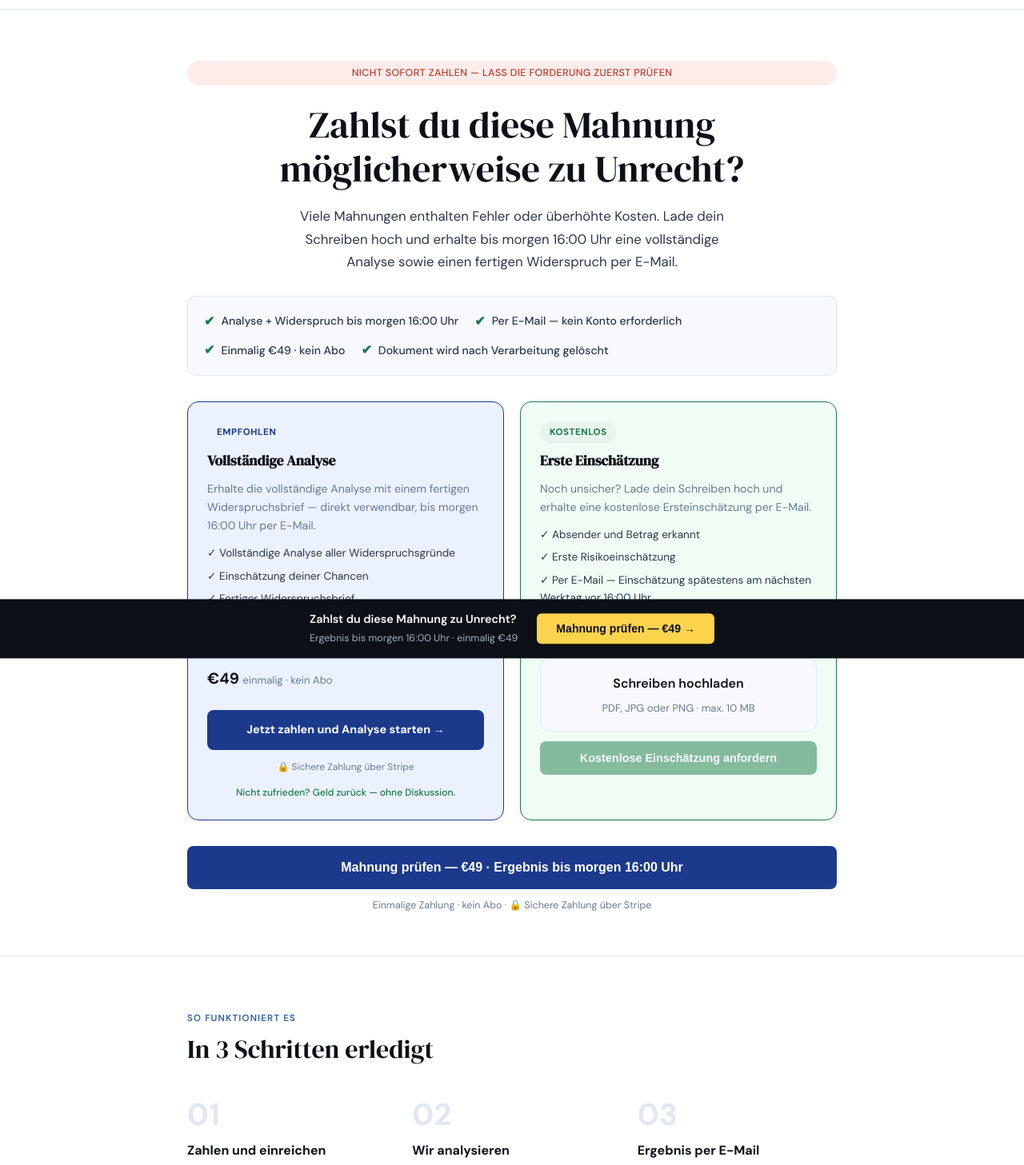
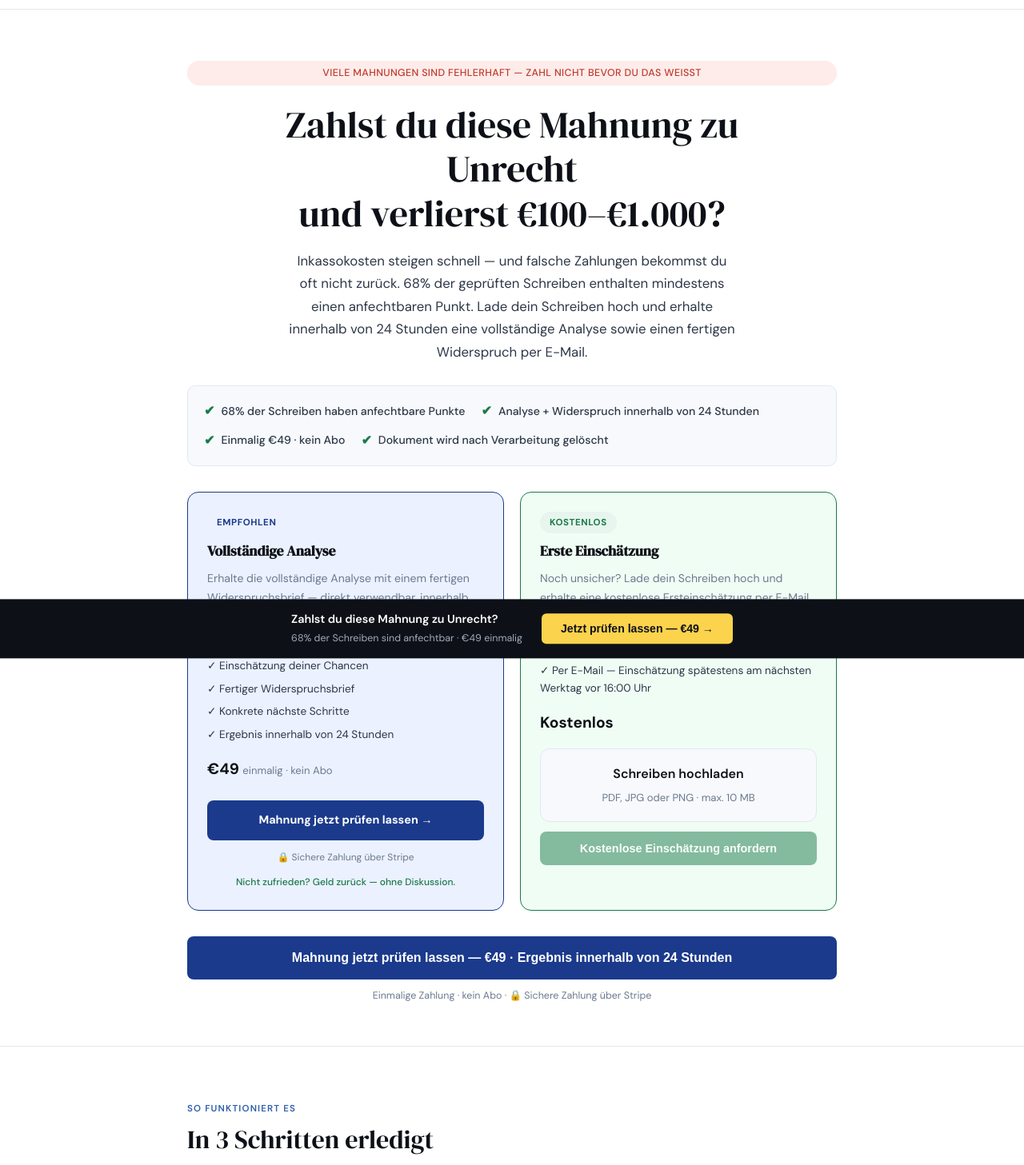
Before and after one commit to DickGroen/mahnungcheck.de, a website: page public/index.html in a window 1280 px wide. Shown: the part 51-1508 px from the top of the page at 80% size. Drawn offline with Linux system fonts and the light colour scheme.

Commit message:
Update text for clarity and urgency in index.html

```diff
--- a/public/index.html
+++ b/public/index.html
@@ -31,20 +31,21 @@
   <div class="container">
 
     <div class="hero__eyebrow" style="justify-content:center;text-align:center;display:block;margin-left:auto;margin-right:auto;">
-      Nicht sofort zahlen — lass die Forderung zuerst prüfen
+      Viele Mahnungen sind fehlerhaft — zahl nicht bevor du das weißt
     </div>
 
-    <h1 style="text-align:center;">Zahlst du diese Mahnung möglicherweise zu Unrecht?</h1>
+    <h1 style="text-align:center;">Zahlst du diese Mahnung zu Unrecht<br>und verlierst €100–€1.000?</h1>
 
     <p class="hero__sub" style="text-align:center;margin-left:auto;margin-right:auto;">
-      Viele Mahnungen enthalten Fehler oder überhöhte Kosten.
-      Lade dein Schreiben hoch und erhalte bis morgen 16:00 Uhr eine vollständige Analyse sowie einen fertigen Widerspruch per E-Mail.
+      Inkassokosten steigen schnell — und falsche Zahlungen bekommst du oft nicht zurück.
+      68% der geprüften Schreiben enthalten mindestens einen anfechtbaren Punkt.
+      Lade dein Schreiben hoch und erhalte innerhalb von 24 Stunden eine vollständige Analyse sowie einen fertigen Widerspruch per E-Mail.
     </p>
 
     <!-- VALUE STRIP -->
     <div class="value-strip">
-      <span class="value-item"><span class="vi-check">✔</span> Analyse + Widerspruch bis morgen 16:00 Uhr</span>
-      <span class="value-item"><span class="vi-check">✔</span> Per E-Mail — kein Konto erforderlich</span>
+      <span class="value-item"><span class="vi-check">✔</span> 68% der Schreiben haben anfechtbare Punkte</span>
+      <span class="value-item"><span class="vi-check">✔</span> Analyse + Widerspruch innerhalb von 24 Stunden</span>
       <span class="value-item"><span class="vi-check">✔</span> Einmalig €49 · kein Abo</span>
       <span class="value-item"><span class="vi-check">✔</span> Dokument wird nach Verarbeitung gelöscht</span>
     </div>
@@ -56,17 +57,17 @@
       <div class="optie-card optie-card--betaald">
         <div class="optie-badge optie-badge--betaald">Empfohlen</div>
         <h3 class="optie-title">Vollständige Analyse</h3>
-        <p class="optie-desc">Erhalte die vollständige Analyse mit einem fertigen Widerspruchsbrief — direkt verwendbar, bis morgen 16:00 Uhr per E-Mail.</p>
+        <p class="optie-desc">Erhalte die vollständige Analyse mit einem fertigen Widerspruchsbrief — direkt verwendbar, innerhalb von 24 Stunden per E-Mail.</p>
         <ul class="optie-list">
           <li>✓ Vollständige Analyse aller Widerspruchsgründe</li>
           <li>✓ Einschätzung deiner Chancen</li>
           <li>✓ Fertiger Widerspruchsbrief</li>
           <li>✓ Konkrete nächste Schritte</li>
-          <li>✓ Ergebnis bis morgen 16:00 Uhr</li>
+          <li>✓ Ergebnis innerhalb von 24 Stunden</li>
         </ul>
         <div class="optie-price">€49 <span>einmalig · kein Abo</span></div>
         <a href="https://buy.stripe.com/test_cNidRa6Pidv99dYbJW14401" class="optie-btn optie-btn--betaald">
-          Jetzt zahlen und Analyse starten →
+          Mahnung jetzt prüfen lassen →
         </a>
         <p class="optie-security">🔒 Sichere Zahlung über Stripe</p>
         <p class="optie-guarantee">Nicht zufrieden? Geld zurück — ohne Diskussion.</p>
@@ -114,20 +115,20 @@
       <div class="teaser__header">
         <div>
           <div style="font-size:0.72rem;color:#9CA3AF;margin-bottom:4px;letter-spacing:0.05em;text-transform:uppercase;">Erkannt</div>
-          <div class="teaser__company" id="teaser-company">Dein Schreiben ist bereit zur Analyse</div>
+          <div class="teaser__company" id="teaser-company">Unberechtigte Forderung erkannt</div>
         </div>
         <div class="teaser__status-label">Bereit</div>
       </div>
       <div class="teaser__body">
-        <div class="teaser__found" id="teaser-found">Gut. Das passiert jetzt:</div>
-        <div class="teaser__sub" id="teaser-sub">Dein Schreiben wurde erkannt. Klicke unten, um deine Analyse anzufordern — Ergebnis bis morgen 16:00 Uhr.</div>
+        <div class="teaser__found" id="teaser-found">Erste Feststellung:</div>
+        <div class="teaser__sub" id="teaser-sub">Wir haben Anhaltspunkte für eine anfechtbare Forderung gefunden. Die vollständige Prüfung folgt nach der Zahlung.</div>
         <div class="teaser__locked">
           <div class="lock-icon">
             <svg width="16" height="16" fill="none" viewBox="0 0 24 24" stroke="white" stroke-width="2"><rect x="3" y="11" width="18" height="11" rx="2"/><path d="M7 11V7a5 5 0 0 1 10 0v4"/></svg>
           </div>
           <div class="teaser__locked-text" id="teaser-locked-text">
             <strong>Vollständige Analyse nach Zahlung</strong>
-            Widerspruchsgründe, Einschätzung und fertiger Widerspruch — bis morgen 16:00 Uhr per E-Mail.
+            Widerspruchsgründe, Einschätzung und fertiger Widerspruch — innerhalb von 24 Stunden per E-Mail.
           </div>
         </div>
       </div>
@@ -136,7 +137,7 @@
     <!-- CTA -->
     <div class="cta-wrap">
       <button class="cta-main" onclick="openModal()">
-        Mahnung prüfen — €49 · Ergebnis bis morgen 16:00 Uhr
+        Mahnung jetzt prüfen lassen — €49 · Ergebnis innerhalb von 24 Stunden
       </button>
       <div class="cta-sub">Einmalige Zahlung · kein Abo · 🔒 Sichere Zahlung über Stripe</div>
     </div>
@@ -212,21 +213,22 @@
   <div class="container">
     <div class="section-label">Erfahrungen</div>
     <h2>Was andere Nutzer sagen</h2>
+    <p style="font-size:0.8rem;color:var(--muted);margin-bottom:20px;">Die folgenden Erfahrungsberichte sind Beispiele — keine verifizierten Bewertungen.</p>
     <div class="reviews">
       <div class="review">
         <div class="stars">★★★★★</div>
         <div class="review__text">&ldquo;Intrum wollte &euro;340 von mir &mdash; laut Analyse war die Forderung verj&auml;hrt. Widerspruch eingelegt, seitdem nichts mehr geh&ouml;rt.&rdquo;</div>
-        <div class="review__author">Markus V. — Berlin</div>
+        <div class="review__author">Beispiel — Nutzer aus Berlin</div>
       </div>
       <div class="review">
         <div class="stars">★★★★★</div>
         <div class="review__text">&ldquo;Die Inkassokosten waren fast doppelt so hoch wie erlaubt. Der fertige Widerspruch war am n&auml;chsten Morgen in meinem Postfach &mdash; direkt abgeschickt.&rdquo;</div>
-        <div class="review__author">Fatima E. — Hamburg</div>
+        <div class="review__author">Beispiel — Nutzerin aus Hamburg</div>
       </div>
       <div class="review">
         <div class="stars">★★★★★</div>
         <div class="review__text">&ldquo;EOS hatte keinen Nachweis f&uuml;r die urspr&uuml;ngliche Mahnung. Das fiel mir selbst nicht auf &mdash; stand aber klar im Bericht. Forderung wurde fallen gelassen.&rdquo;</div>
-        <div class="review__author">Thomas K. — München</div>
+        <div class="review__author">Beispiel — Nutzer aus München</div>
       </div>
     </div>
   </div>
@@ -235,9 +237,10 @@
 <!-- MID-PAGE CTA -->
 <section style="padding:40px 0;border-bottom:1px solid var(--line);background:var(--surface);">
   <div class="container" style="text-align:center;">
-    <p style="font-size:1rem;color:var(--ink-3);margin-bottom:16px;font-weight:500;">Lieber nicht zahlen, wenn es nicht nötig ist? Lass dein Schreiben prüfen.</p>
+    <p style="font-size:1rem;color:var(--ink-3);margin-bottom:6px;font-weight:500;">Inkassokosten steigen schnell — und falsche Zahlungen bekommst du oft nicht zurück.</p>
+    <p style="font-size:0.9rem;color:var(--muted);margin-bottom:16px;">Lass dein Schreiben jetzt prüfen, bevor du zahlst.</p>
     <button class="cta-main" style="max-width:480px;margin:0 auto;" onclick="openModal()">
-      Mahnung prüfen — €49 · Ergebnis bis morgen 16:00 Uhr
+      Mahnung jetzt prüfen lassen — €49 · Innerhalb von 24 Stunden
     </button>
   </div>
 </section>
@@ -346,9 +349,9 @@
 <div class="sticky-footer" id="sticky-footer">
   <div>
     <div class="sticky-footer__text">Zahlst du diese Mahnung zu Unrecht?</div>
-    <div class="sticky-footer__sub">Ergebnis bis morgen 16:00 Uhr · einmalig €49</div>
+    <div class="sticky-footer__sub">68% der Schreiben sind anfechtbar · €49 einmalig</div>
   </div>
-  <button class="sticky-cta" onclick="openModal()">Mahnung prüfen — €49 →</button>
+  <button class="sticky-cta" onclick="openModal()">Jetzt prüfen lassen — €49 →</button>
 </div>
 
 <!-- MODAL -->
@@ -356,8 +359,8 @@
   <div class="modal">
     <div class="modal__header">
       <div class="modal__eyebrow">Was du erhältst</div>
-      <div class="modal__title">Analyse + Widerspruch bis morgen 16:00 Uhr</div>
-      <div class="modal__sub">Nach der Zahlung reichst du dein Schreiben ein. Wir analysieren es und senden dir das Ergebnis bis morgen 16:00 Uhr per E-Mail.</div>
+      <div class="modal__title">Mahnung jetzt prüfen lassen — Ergebnis in 24 Stunden</div>
+      <div class="modal__sub">Lade dein Schreiben ein. Wir analysieren und senden dir das Ergebnis innerhalb von 24 Stunden per E-Mail.</div>
       <div class="modal__price">€49 <span style="font-size:1rem;color:#9CA3AF;font-weight:400;">einmalig · kein Abo</span></div>
     </div>
     <div class="modal__body">
@@ -381,10 +384,10 @@
         ℹ️ Dies ist eine informative Analyse, keine Rechtsberatung. Ein Widerspruch setzt die Zahlung nicht automatisch aus.
       </div>
       <p id="modal-dynamic-copy" style="margin-bottom:16px;color:#6b7a90;font-size:0.9rem;">
-        Wir haben bereits erste Hinweise erkannt. Die vollständige Prüfung folgt nach der Zahlung.
+        Wir haben Anhaltspunkte für eine anfechtbare Forderung erkannt. Die vollständige Prüfung folgt nach der Zahlung.
       </p>
       <a href="https://buy.stripe.com/test_cNidRa6Pidv99dYbJW14401" class="modal__cta">
-        €49 zahlen und Analyse erhalten →
+        Mahnung jetzt prüfen lassen — €49 →
       </a>
       <div class="modal__security">🔒 Sichere Zahlung über Stripe · SEPA-Lastschrift verfügbar</div>
       <div class="modal__close" onclick="closeModal()">Abbrechen</div>
```
